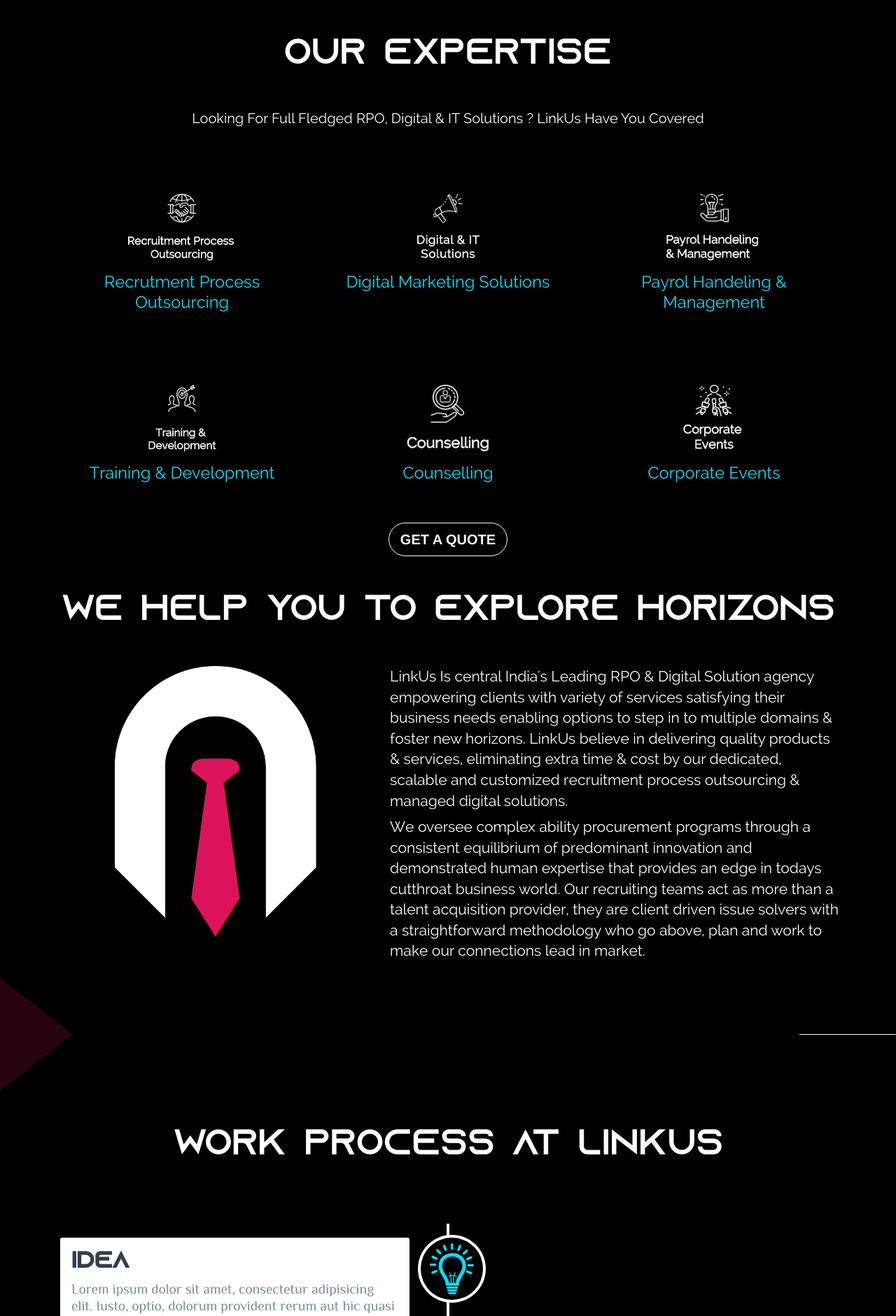
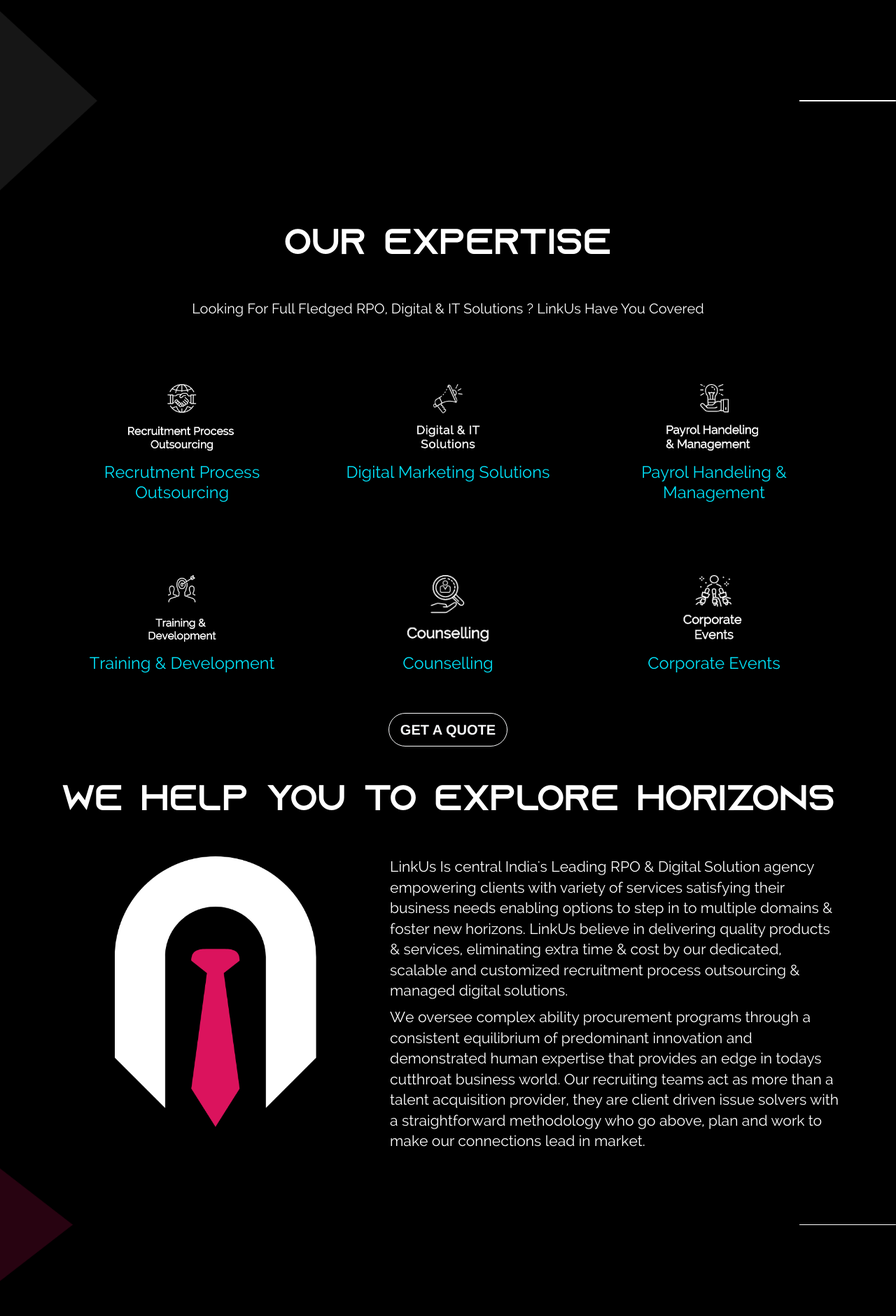
Before and after one commit to 04Vikyjangid/vishnu-viky, a PHP site: page / in a window 1280 px wide. Shown: the top 1881 px of the page at 70% size. Run offline with PHP 8.4, Linux system fonts and the light colour scheme.

Commit message:
added seperator on top of our experience

```diff
--- a/CSS/style.css
+++ b/CSS/style.css
@@ -157,9 +157,14 @@ section {
   color: #00e2f9;
 }
 
-#our-expertise img {
+#our-expertise .our-expertise-icons {
   height: auto;
   max-height: 6rem;
+}
+
+#our-expertise img.home-our-expertise-triangle {
+  height: auto;
+  max-height: 16rem;
 }
 
 #reach-us-out .form-control,
--- a/index.php
+++ b/index.php
@@ -29,6 +29,15 @@ include('header.php');
 </div> -->
 
 <section id="our-expertise" class="bg-black">
+
+    <div class="d-none d-md-block">
+        <div class="d-flex justify-content-between align-items-center my-3">
+            <img src="./media/images/home-main-triangle.png" alt="home-main-triangle"
+                class="home-our-expertise-triangle">
+            <img src="./media/images/home-digitalPatner-line.png" alt="home-digitalPatner-line" class="home-line">
+        </div>
+    </div>
+
     <div class="container">
         <p class="text-center h1 my-5 ff-azonix fs-5rem">
             Our Expertise
@@ -50,7 +59,7 @@ include('header.php');
         <div class="row">
 
             <div class="col-sm-12 col-md-6 col-lg-4 mb-5 text-center mt-5">
-                <img src="./media/images/home-expertise-img1.png" alt="">
+                <img src="./media/images/home-expertise-img1.png" alt="" class="our-expertise-icons">
                 <p class="h3 ff-raleway home-expertise-title mt-3">
                     Recrutment Process Outsourcing
                 </p>
@@ -58,7 +67,7 @@ include('header.php');
 
 
             <div class="col-sm-12 col-md-6 col-lg-4 mb-5 text-center mt-5">
-                <img src="./media/images/home-expertise-img2.png" alt="">
+                <img src="./media/images/home-expertise-img2.png" alt="" class="our-expertise-icons">
                 <p class="h3 ff-raleway home-expertise-title mt-3">
                     Digital Marketing Solutions
                 </p>
@@ -66,14 +75,14 @@ include('header.php');
 
 
             <div class="col-sm-12 col-md-6 col-lg-4 mb-5 text-center mt-5">
-                <img src="./media/images/home-expertise-img3.png" alt="">
+                <img src="./media/images/home-expertise-img3.png" alt="" class="our-expertise-icons">
                 <p class="h3 ff-raleway home-expertise-title mt-3">
                     Payrol Handeling & Management
                 </p>
             </div>
 
             <div class="col-sm-12 col-md-6 col-lg-4 mb-5 text-center mt-5">
-                <img src="./media/images/home-expertise-img4.png" alt="">
+                <img src="./media/images/home-expertise-img4.png" alt="" class="our-expertise-icons">
                 <p class="h3 ff-raleway home-expertise-title mt-3">
                     Training & Development
                 </p>
@@ -81,7 +90,7 @@ include('header.php');
 
 
             <div class="col-sm-12 col-md-6 col-lg-4 mb-5 text-center mt-5">
-                <img src="./media/images/home-expertise-img5.png" alt="">
+                <img src="./media/images/home-expertise-img5.png" alt="" class="our-expertise-icons">
                 <p class="h3 ff-raleway home-expertise-title mt-3">
                     Counselling
                 </p>
@@ -90,7 +99,7 @@ include('header.php');
 
 
             <div class="col-sm-12 col-md-6 col-lg-4 mb-5 text-center mt-5">
-                <img src="./media/images/home-expertise-img6.png" alt="">
+                <img src="./media/images/home-expertise-img6.png" alt="" class="our-expertise-icons">
                 <p class="h3 ff-raleway home-expertise-title mt-3">
                     Corporate Events
                 </p>
```
Also changed, not shown: media/images/home-main-triangle.png (added).
